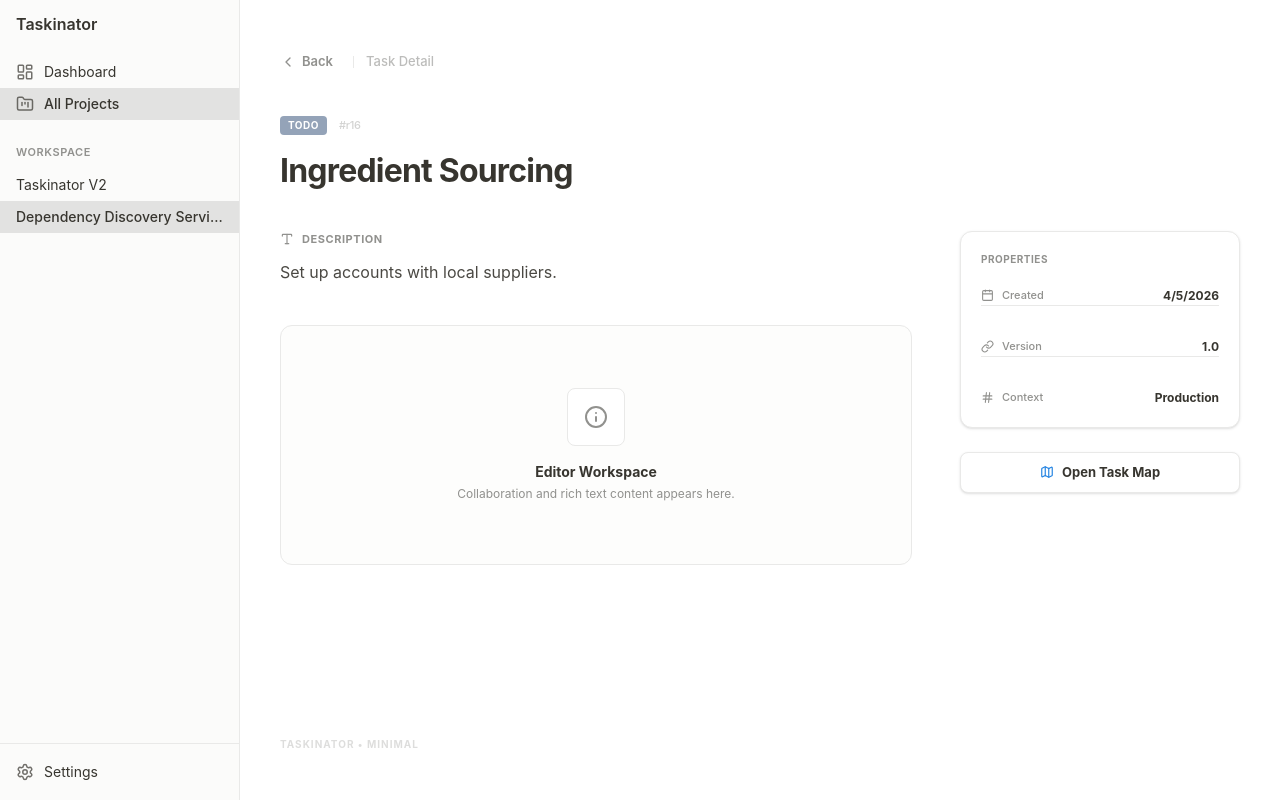
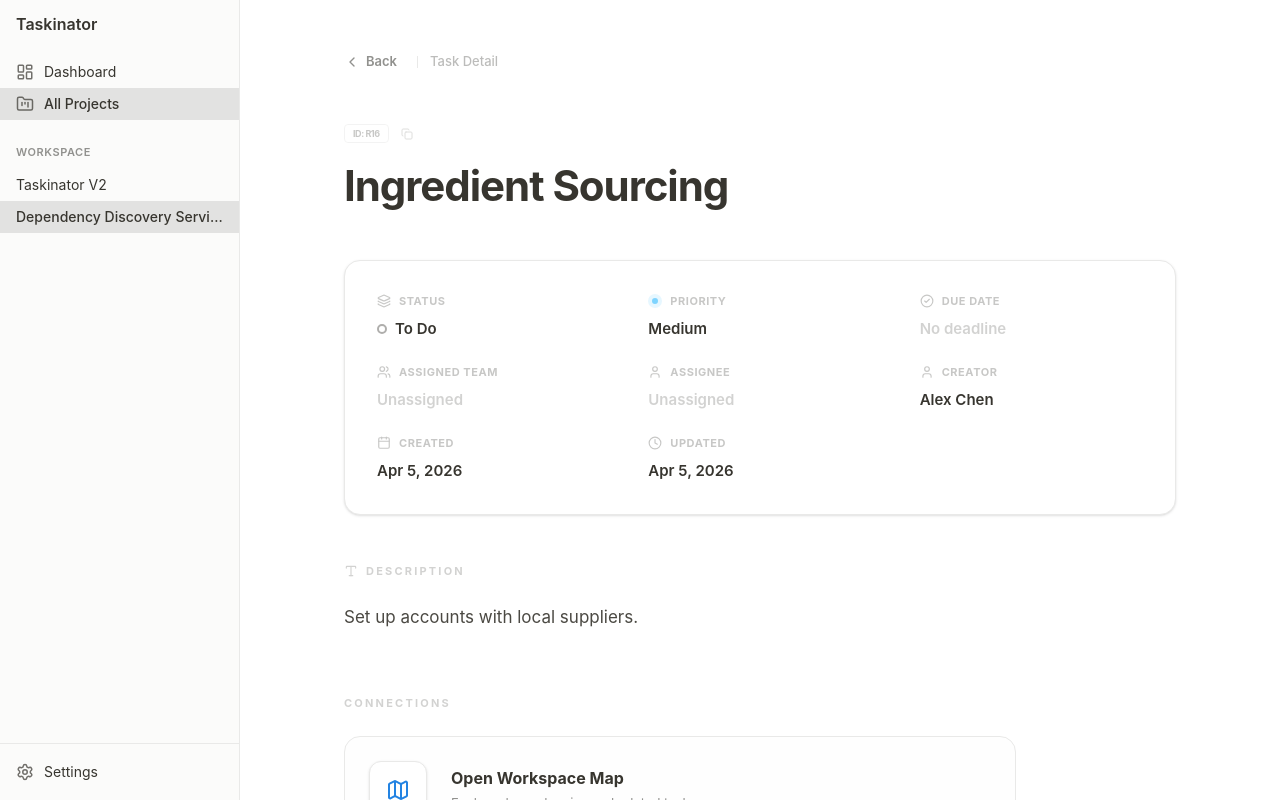
Before and after one commit to kuchuk-borom-debbarma/Taskinator, a React (Vite) app in the folder ui-v1/: page /projects/p2/tasks/r16 in a window 1280 px wide. Built offline with nearby package versions, Linux system fonts and the light colour scheme.

Commit message:
feat: redesign TaskDetailView with a property dashboard, improved metadata display, and ID copy functionality

```diff
--- a/ui-v1/src/api/types.ts
+++ b/ui-v1/src/api/types.ts
@@ -16,6 +16,9 @@ export interface ProjectTask {
   title: string;
   description: string;
   status: TaskStatus;
+  priority: number;
+  createdById: string;
+  dueDate?: string;
   version: number;
   createdAt: string;
   updatedAt: string;
--- a/ui-v1/src/components/Graph/TaskMap.tsx
+++ b/ui-v1/src/components/Graph/TaskMap.tsx
@@ -60,32 +60,55 @@ export const TaskMap: React.FC<TaskMapProps> = ({ taskId }) => {
     allTasks.set(focusedTask.id, focusedTask);
 
     const nodesList = Array.from(allTasks.values());
+
+    // ─── Phase-Based Vertical Ranking ───
     const ranks = new Map<string, number>();
+    ranks.set(taskId, 0); // Focused task is the North Star (Rank 0)
 
-    // Initial Seed: Focused task is the North Star (Rank 0)
-    ranks.set(focusedTask.id, 0);
-
-    // Iterative Rank Propagation
-    // We expand ranks outwards from the focus task based on directed link directions
+    // Phase 1: Initial propagation to ensure every node has a rank
     let changed = true;
     let iterations = 0;
-    while (changed && iterations < 100) {
+    while (changed && iterations < 50) {
       changed = false;
       iterations++;
-
       allEdges.forEach(edge => {
-        const sRank = ranks.get(edge.sourceTaskId);
-        const tRank = ranks.get(edge.targetTaskId);
-
-        if (sRank !== undefined && tRank === undefined) {
-          ranks.set(edge.targetTaskId, sRank + 1);
+        const s = ranks.get(edge.sourceTaskId);
+        const t = ranks.get(edge.targetTaskId);
+        if (s !== undefined && t === undefined) {
+          ranks.set(edge.targetTaskId, s + 1);
           changed = true;
-        } else if (tRank !== undefined && sRank === undefined) {
-          ranks.set(edge.sourceTaskId, tRank - 1);
+        } else if (t !== undefined && s === undefined) {
+          ranks.set(edge.sourceTaskId, t - 1);
           changed = true;
         }
       });
     }
+
+    // Phase 2: Constraint Relaxation
+    // Ensure that for EVERY link A -> B, rank(B) >= rank(A) + 1
+    changed = true;
+    iterations = 0;
+    while (changed && iterations < 100) {
+      changed = false;
+      iterations++;
+      allEdges.forEach(edge => {
+        const s = ranks.get(edge.sourceTaskId);
+        const t = ranks.get(edge.targetTaskId);
+        if (s !== undefined && t !== undefined) {
+          if (t < s + 1) {
+            ranks.set(edge.targetTaskId, s + 1);
+            changed = true;
+          }
+        }
+      });
+    }
+
+    // Phase 3: Re-centering around the focal task
+    const focusRank = ranks.get(taskId) || 0;
+    nodesList.forEach(n => {
+      const currentRank = ranks.get(n.id) || 0;
+      ranks.set(n.id, currentRank - focusRank);
+    });
 
     // Default any disconnected nodes (shouldn't happen with proximity discovery)
     nodesList.forEach(n => {
@@ -101,6 +124,11 @@ export const TaskMap: React.FC<TaskMapProps> = ({ taskId }) => {
       const r = ranks.get(task.id)!;
       if (!byRank[r]) byRank[r] = [];
       byRank[r].push(task);
+    });
+
+    // REFINEMENT: Sort each rank deterministically by ID to ensure consistent horizontal layout
+    Object.keys(byRank).forEach(r => {
+      byRank[Number(r)].sort((a, b) => a.id.localeCompare(b.id));
     });
 
     const positionedNodes: MapNode[] = nodesList.map(task => {
--- a/ui-v1/src/components/Tasks/TaskDetailView.tsx
+++ b/ui-v1/src/components/Tasks/TaskDetailView.tsx
@@ -3,7 +3,7 @@ import { useQuery } from '@tanstack/react-query';
 import { useApi } from '../../context/ApiContext';
 import { TaskMap } from '../Graph/TaskMap';
 import { TaskMapModal } from '../Graph/TaskMapModal';
-import { ChevronLeft, Info, Calendar, Link as LinkIcon, Hash, Type, Map } from 'lucide-react';
+import { ChevronLeft, Calendar, Map, Layers, Users, User, Clock, CheckCircle2, Type, Copy } from 'lucide-react';
 
 interface TaskDetailViewProps {
   taskId: string;
@@ -13,6 +13,7 @@ interface TaskDetailViewProps {
 export const TaskDetailView: React.FC<TaskDetailViewProps> = ({ taskId, onClose }) => {
   const { taskApi } = useApi();
   const [isMapOpen, setIsMapOpen] = useState(false);
+  const [copied, setCopied] = useState(false);
 
   const { data: task, isLoading: isTaskLoading } = useQuery({
     queryKey: ['task', taskId],
@@ -21,19 +22,59 @@ export const TaskDetailView: React.FC<TaskDetailViewProps> = ({ taskId, onClose
 
   if (isTaskLoading || !task) {
     return (
-      <div className="p-20 text-text-dim text-center animate-pulse font-medium tracking-tight">
-        Loading task details...
+      <div className="p-20 text-text-dim text-center animate-pulse font-medium tracking-tight h-screen flex items-center justify-center bg-bg-notion">
+        Loading task properties...
       </div>
     );
   }
 
-  const statusColor = task.status === 'DONE' ? 'var(--color-done)' : task.status === 'IN_PROGRESS' ? 'var(--color-incoming)' : 'var(--color-todo)';
+  // Mock lookups for Team and Member
+  const getTeamName = (id?: string) => {
+    if (!id) return null;
+    const teams: Record<string, string> = { t1: 'Strategy & Brand', t2: 'Operations', t3: 'Design & Build', t4: 'Culinary' };
+    return teams[id] || id;
+  };
+
+  const getMemberName = (id?: string) => {
+    if (!id) return null;
+    const members: Record<string, string> = { m1: 'Alex Chen', m2: 'Sarah Miller', m3: 'David K.' };
+    return members[id] || id;
+  };
+
+  const getPriorityInfo = (p: number) => {
+    const labels: Record<number, { label: string, color: string }> = {
+      1: { label: 'Urgent', color: '#FF4444' },
+      2: { label: 'High', color: '#FF8800' },
+      3: { label: 'Medium', color: '#00AAFF' },
+      4: { label: 'Low', color: '#888888' },
+      5: { label: 'Backlog', color: '#CCCCCC' }
+    };
+    return labels[p] || { label: `P${p}`, color: '#888888' };
+  };
+
+  const getStatusInfo = (s: string) => {
+    const statuses: Record<string, { label: string, color: string, icon: React.ReactNode }> = {
+      'TODO': { label: 'To Do', color: '#888888', icon: <div className="w-2.5 h-2.5 rounded-full border-2 border-current opacity-40" /> },
+      'IN_PROGRESS': { label: 'In Progress', color: 'var(--color-focus-blue)', icon: <Clock size={13} className="text-focus-blue" /> },
+      'DONE': { label: 'Done', color: 'var(--color-done)', icon: <CheckCircle2 size={13} className="text-done" /> }
+    };
+    return statuses[s] || { label: s, color: '#888888', icon: null };
+  };
+
+  const priority = getPriorityInfo(task.priority);
+  const statusInfo = getStatusInfo(task.status);
+
+  const handleCopyId = () => {
+    navigator.clipboard.writeText(task.id);
+    setCopied(true);
+    setTimeout(() => setCopied(false), 2000);
+  };
 
   return (
     <div className="w-full min-h-screen bg-bg-notion flex flex-col items-center overflow-x-hidden selection:bg-focus-blue/10 selection:text-focus-blue">
-      <div className="w-full max-w-5xl px-8 py-12 flex flex-col gap-10">
+      <div className="w-full max-w-4xl px-8 py-12 flex flex-col gap-12">
 
-        {/* Navigation */}
+        {/* Breadcrumbs */}
         <nav className="flex items-center gap-2">
           <button
             onClick={onClose}
@@ -46,71 +87,108 @@ export const TaskDetailView: React.FC<TaskDetailViewProps> = ({ taskId, onClose
           <span className="text-[13px] font-medium text-text-dim opacity-60">Task Detail</span>
         </nav>
 
-        {/* Minimal Header */}
+        {/* Primary Header */}
         <header className="flex flex-col gap-4">
-          <div className="flex items-center gap-3">
-            <div
-              className="px-2 py-0.5 rounded text-[10px] font-bold uppercase tracking-wider text-white"
-              style={{ backgroundColor: statusColor }}
+          <div className="flex items-center gap-2">
+            <div className="px-2 py-0.5 rounded border border-border-notion text-[9px] font-bold uppercase tracking-tighter text-text-dim w-fit opacity-50">
+              ID: {task.id}
+            </div>
+            <button
+              onClick={handleCopyId}
+              className={`p-1 rounded hover:bg-bg-secondary transition-all ${copied ? 'text-done scale-110' : 'text-text-dim opacity-30 hover:opacity-100'}`}
+              title="Copy ID"
             >
-              {task.status}
+              {copied ? <CheckCircle2 size={12} /> : <Copy size={12} />}
+            </button>
           </div>
-            <span className="text-text-dim text-[11px] font-medium tracking-tight opacity-40">
-              #{task.id.slice(0, 8)}
-            </span>
-          </div>
-          <h1 className="text-[32px] font-bold tracking-tight text-text-notion leading-tight">
+          <h1 className="text-[42px] font-bold tracking-tight text-text-notion leading-tight">
             {task.title}
           </h1>
         </header>
 
-        {/* Workspace Layout */}
-        <div className="grid grid-cols-1 lg:grid-cols-[1fr_280px] gap-12 items-start">
-          <div className="flex flex-col gap-10 min-w-0">
+        {/* ─── PROPERTIES DASHBOARD (Primary Focus) ─── */}
+        <section className="grid grid-cols-1 md:grid-cols-2 lg:grid-cols-3 gap-y-6 gap-x-12 p-8 border border-border-notion rounded-2xl bg-white shadow-sm">
+          <PropertyBlock
+            icon={<Layers size={14} />}
+            label="Status"
+            value={
+              <div className="flex items-center gap-2">
+                {statusInfo.icon}
+                <span>{statusInfo.label}</span>
+              </div>
+            }
+          />
+          <PropertyBlock
+            icon={<AlertCircleIcon size={14} color={priority.color} />}
+            label="Priority"
+            value={priority.label}
+          />
+          <PropertyBlock
+            icon={<CheckCircle2 size={14} />}
+            label="Due Date"
+            value={task.dueDate ? new Date(task.dueDate).toLocaleDateString(undefined, { month: 'short', day: 'numeric', year: 'numeric' }) : 'No deadline'}
+            isDimmed={!task.dueDate}
+          />
+          <PropertyBlock
+            icon={<Users size={14} />}
+            label="Assigned Team"
+            value={getTeamName(task.teamId) || 'Unassigned'}
+            isDimmed={!task.teamId}
+          />
+          <PropertyBlock
+            icon={<User size={14} />}
+            label="Assignee"
+            value={getMemberName(task.memberId) || 'Unassigned'}
+            isDimmed={!task.memberId}
+          />
+          <PropertyBlock
+            icon={<User size={14} />}
+            label="Creator"
+            value={getMemberName(task.createdById) || 'System'}
+          />
+          <PropertyBlock
+            icon={<Calendar size={14} />}
+            label="Created"
+            value={new Date(task.createdAt).toLocaleDateString(undefined, { month: 'short', day: 'numeric', year: 'numeric' })}
+          />
+          <PropertyBlock
+            icon={<Clock size={14} />}
+            label="Updated"
+            value={new Date(task.updatedAt).toLocaleDateString(undefined, { month: 'short', day: 'numeric', year: 'numeric' })}
+          />
+        </section>
 
-            {/* Description */}
-            <section className="flex flex-col gap-3">
-              <div className="flex items-center gap-2 text-[11px] font-bold text-text-dim uppercase tracking-wider">
+        {/* ─── SUPPORTING CONTENT ─── */}
+        <div className="flex flex-col gap-16">
+
+          {/* Description Section */}
+          <section className="flex flex-col gap-6">
+            <div className="flex items-center gap-2 text-[11px] font-bold text-text-dim uppercase tracking-[0.2em] opacity-40">
               <Type size={14} /> Description
             </div>
-              <p className="text-[16px] leading-relaxed text-text-notion opacity-90">
+            <p className="text-[17px] leading-relaxed text-text-notion/90 whitespace-pre-wrap max-w-2xl">
               {task.description || "No description provided."}
             </p>
           </section>
 
-            {/* Content Area */}
-            <section className="min-h-[240px] p-8 border border-border-notion rounded-xl bg-bg-secondary/50 flex flex-col items-center justify-center gap-4 text-center">
-              <div className="p-4 rounded-lg bg-white border border-border-notion text-text-dim">
-                <Info size={24} />
+          {/* Task Map Integration */}
+          <section className="flex flex-col gap-6">
+            <div className="flex items-center gap-2 text-[11px] font-bold text-text-dim uppercase tracking-[0.2em] opacity-40">
+              Connections
+            </div>
+            <button
+              onClick={() => setIsMapOpen(true)}
+              className="group flex items-center gap-6 p-6 border border-border-notion rounded-2xl bg-bg-secondary/30 hover:bg-bg-secondary transition-all text-left w-full max-w-2xl"
+            >
+              <div className="p-4 rounded-xl bg-white border border-border-notion shadow-sm text-focus-blue group-hover:scale-110 transition-transform">
+                <Map size={24} />
               </div>
               <div className="flex flex-col gap-1">
-                <span className="text-text-notion font-bold text-sm">Editor Workspace</span>
-                <span className="text-text-dim text-xs">Collaboration and rich text content appears here.</span>
+                <span className="text-text-notion font-bold text-base">Open Workspace Map</span>
+                <span className="text-text-dim text-[13px]">Explore dependencies and related tasks.</span>
               </div>
+            </button>
           </section>
-          </div>
-
-          {/* Sidebar */}
-          <aside className="flex flex-col gap-6">
-            <div className="p-5 rounded-xl border border-border-notion bg-white shadow-sm flex flex-col gap-5">
-              <div className="text-[10px] font-bold text-text-dim uppercase tracking-wider">Properties</div>
-
-              <div className="flex flex-col gap-4 divide-y divide-border-notion">
-                <PropertyRow icon={<Calendar size={13} />} label="Created" value={new Date(task.createdAt).toLocaleDateString()} />
-                <PropertyRow icon={<LinkIcon size={13} />} label="Version" value={`${task.version}.0`} />
-                <PropertyRow icon={<Hash size={13} />} label="Context" value="Production" />
-              </div>
-            </div>
-
-            <button
-              onClick={() => setIsMapOpen(true)}
-              className="w-full py-2.5 px-4 rounded-lg bg-white border border-border-notion text-text-notion text-[13px] font-bold hover:bg-bg-secondary transition-all flex items-center justify-center gap-2 shadow-sm active:scale-95"
-            >
-              <Map size={14} className="text-focus-blue" />
-              Open Task Map
-            </button>
-          </aside>
-        </div>
         </div>
 
         <TaskMapModal
@@ -121,19 +199,29 @@ export const TaskDetailView: React.FC<TaskDetailViewProps> = ({ taskId, onClose
           <TaskMap taskId={taskId} />
         </TaskMapModal>
 
-      <footer className="w-full max-w-5xl px-8 py-12 flex justify-between items-center opacity-30 mt-auto">
-        <div className="text-[10px] font-bold uppercase tracking-widest text-text-dim">Taskinator • Minimal</div>
+        <footer className="w-full flex justify-between items-center opacity-30 mt-20">
+          <div className="text-[10px] font-bold uppercase tracking-widest text-text-dim">Taskinator</div>
         </footer>
+      </div>
     </div>
   );
 };
 
-const PropertyRow: React.FC<{ icon: React.ReactNode, label: string, value: string }> = ({ icon, label, value }) => (
-  <div className="flex justify-between items-center pt-4 first:pt-0">
-    <div className="flex items-center gap-2 text-text-dim">
+const PropertyBlock: React.FC<{ icon: React.ReactNode, label: string, value: React.ReactNode, isDimmed?: boolean }> = ({ icon, label, value, isDimmed }) => (
+  <div className="flex flex-col gap-2">
+    <div className="flex items-center gap-2 text-text-dim opacity-50">
       {icon}
-      <span className="text-[11px] font-medium">{label}</span>
+      <span className="text-[11px] font-bold uppercase tracking-wider">{label}</span>
     </div>
-    <span className="font-bold text-text-notion text-[12px]">{value}</span>
+    <div className={`text-[15px] font-semibold ${isDimmed ? 'text-text-dim font-medium opacity-40' : 'text-text-notion'}`}>
+      {value}
+    </div>
   </div>
 );
+
+const AlertCircleIcon: React.FC<{ size: number, color: string }> = ({ size, color }) => (
+  <div className="relative flex items-center justify-center" style={{ width: size, height: size }}>
+    <div className="absolute inset-0 rounded-full opacity-20" style={{ backgroundColor: color }} />
+    <div className="w-1.5 h-1.5 rounded-full" style={{ backgroundColor: color }} />
+  </div>
+);
```
Also changed, not shown: ui-v1/src/api/adapters/dummy/DummyTaskAPI.ts (+25 -33 lines). Lines whose indentation alone changed are shown as unchanged.
